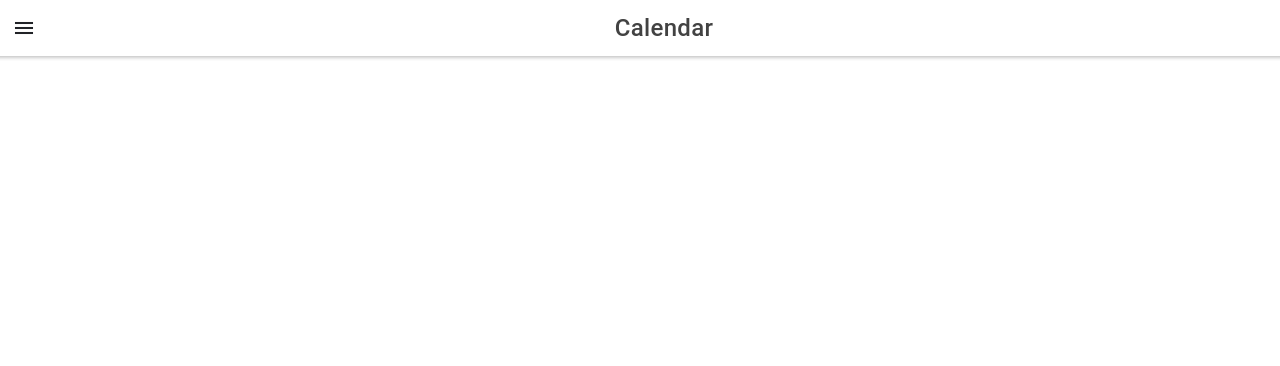
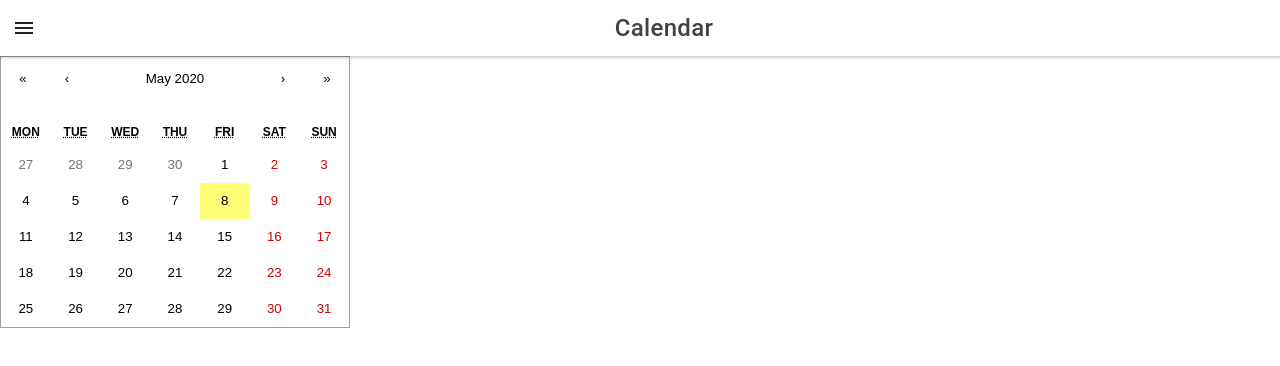
Before and after one commit to BenMorgan94/animalCrossingChoreTracker, a React (Create React App) app: page /calendar-page in a window 1280 px wide. Shown: the top 366 px of the page. Built offline with nearby package versions, Linux system fonts and the light colour scheme.

Commit message:
feat(app): import calendar api

```diff
--- a/package.json
+++ b/package.json
@@ -17,6 +17,7 @@
     "@types/react-router-dom": "^5.1.3",
     "ionicons": "^5.0.0",
     "react": "^16.13.0",
+    "react-calendar": "^3.0.1",
     "react-dom": "^16.13.0",
     "react-router": "^5.1.2",
     "react-router-dom": "^5.1.2",
@@ -45,7 +46,8 @@
     ]
   },
   "devDependencies": {
-    "@capacitor/cli": "2.0.1"
+    "@capacitor/cli": "2.0.1",
+    "@types/react-calendar": "^3.0.1"
   },
   "description": "An Ionic project"
 }
--- a/src/pages/calendar/calendar-page.tsx
+++ b/src/pages/calendar/calendar-page.tsx
@@ -1,5 +1,7 @@
 import React from "react";
 import "./calendar-page.css";
+import Calendar from "react-calendar";
+import 'react-calendar/dist/Calendar.css';
 import {
   IonHeader,
   IonToolbar,
@@ -77,7 +79,7 @@
       </IonMenu>
 
       <IonContent id="content">
-
+        <Calendar></Calendar>
       </IonContent>
     </>
   );
```
Also changed, not shown: 1 other file (tests, documents, lock files or other folders).
